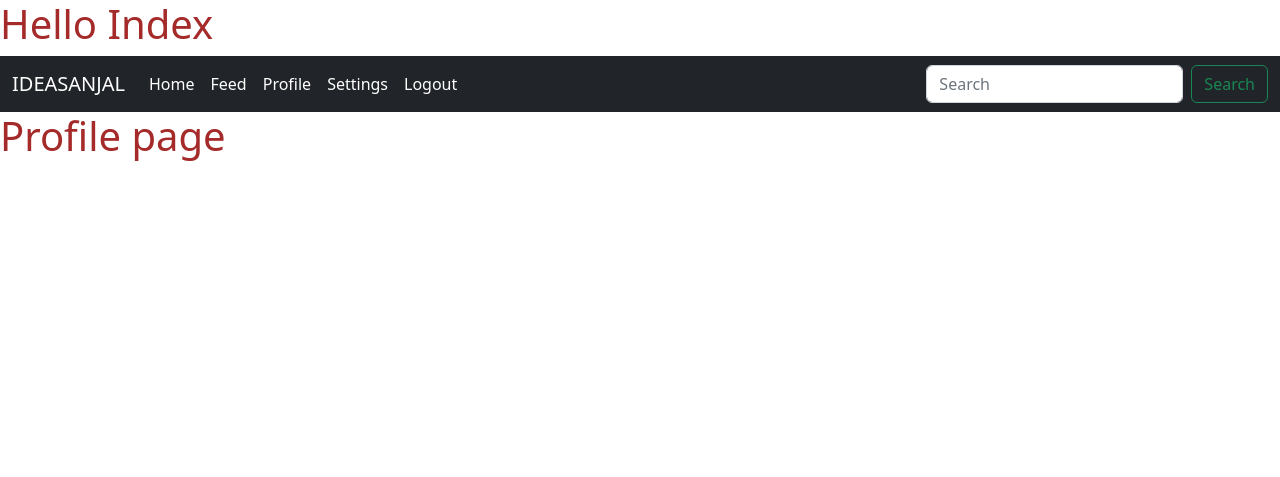
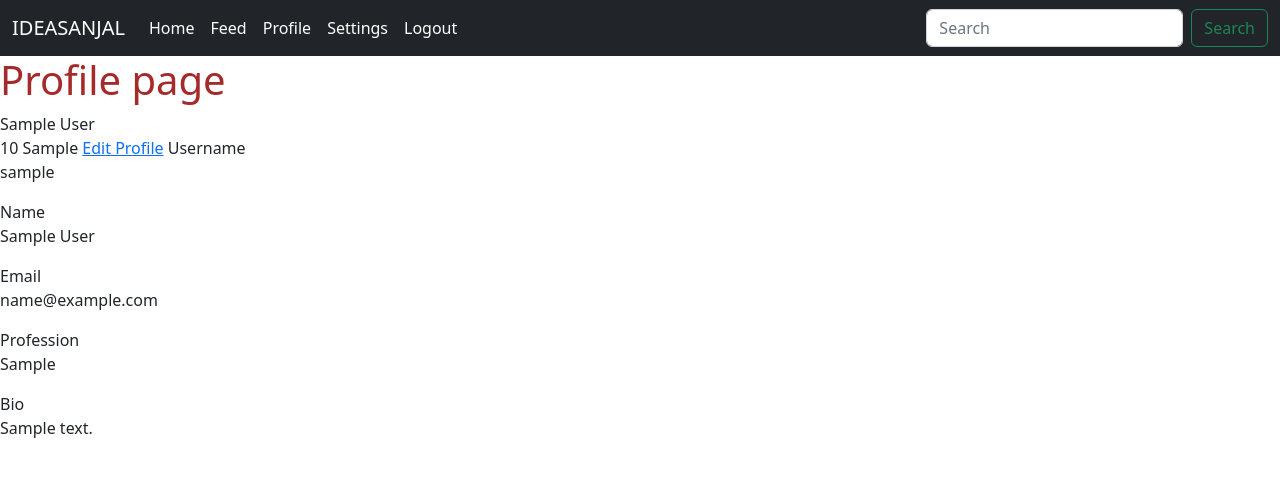
Before and after one commit to theanxiuser/ideasanjal_, a Django app: page /me/ in a window 1280 px wide. Shown: the top 477 px of the page. Run offline with Django 3.2, Linux system fonts and the light colour scheme; a user stored in the database is signed in; tables that the repository leaves empty hold one stand-in row (values such as "Sample post"); some libraries are stand-ins or nearby versions.

Commit message:
incomplete template

```diff
--- a/home/templates/home/index.html
+++ b/home/templates/home/index.html
@@ -13,13 +13,13 @@
 
     <!-- JavaScript Bundle with Popper -->
     <script src="https://cdn.jsdelivr.net/npm/bootstrap@5.2.0-beta1/dist/js/bootstrap.bundle.min.js" integrity="sha384-pprn3073KE6tl6bjs2QrFaJGz5/SUsLqktiwsUTF55Jfv3qYSDhgCecCxMW52nD2" crossorigin="anonymous"></script>
+
     <link rel="stylesheet" type="text/css" href="{% static 'css/styles.css'%}">
     {% block additional_styles %}
     {% endblock %}
 
 </head>
 <body>
-    <h1>Hello Index</h1>
     <!-- Add Navbar -->
     {% include "home/navbar.html" %}
 
--- /dev/null
+++ b/mynw/templates/mynw/edit_idea.html
@@ -0,0 +1,6 @@
+{% extends 'home/index.html' %}
+
+{% block content %}
+
+<h1>Edit idea</h1>
+{% endblock %}
--- a/mynw/templates/mynw/profile.html
+++ b/mynw/templates/mynw/profile.html
@@ -8,4 +8,30 @@
 
 <h1> Profile page</h1>
 
+{{ user.first_name }} {{ user.last_name }} <br>
+{{ user.age }}
+
+{{ user.skills }}
+
+{% if self_profile %}
+    <a href="{% url 'mynw:edit-profile' %}" >Edit Profile</a>
+{% else %}
+    <!-- <a href="{% url 'send-message' id_number=data.id %}" >Send Message</a> -->
+{% endif %}
+
+<label for="">Username</label>
+<p>{{ user.username }}</p>
+
+<label for="">Name</label>
+<p>{{ user.first_name }} {{ user.last_name }}</p>
+
+<label for="">Email</label>
+<p>{{ user.email }}</p>
+
+<label for="">Profession</label>
+<p>{{ user.profession | default:"Profession not added." }}</p>
+
+<label for="">Bio</label>
+<p>{{ user.bio | default:"Bio not added." }}</p>
+
 {% endblock %}
```
Also changed, not shown: mynw/templates/mynw/created_idea.html (added, +7 -0 lines), mynw/templates/mynw/feed.html (+7 -0 lines), mynw/templates/mynw/feed_item.html (added, +16 -0 lines), mynw/templates/mynw/idea.html (added, +11 -0 lines), mynw/templates/mynw/my_ideas.html (added, +15 -0 lines).
